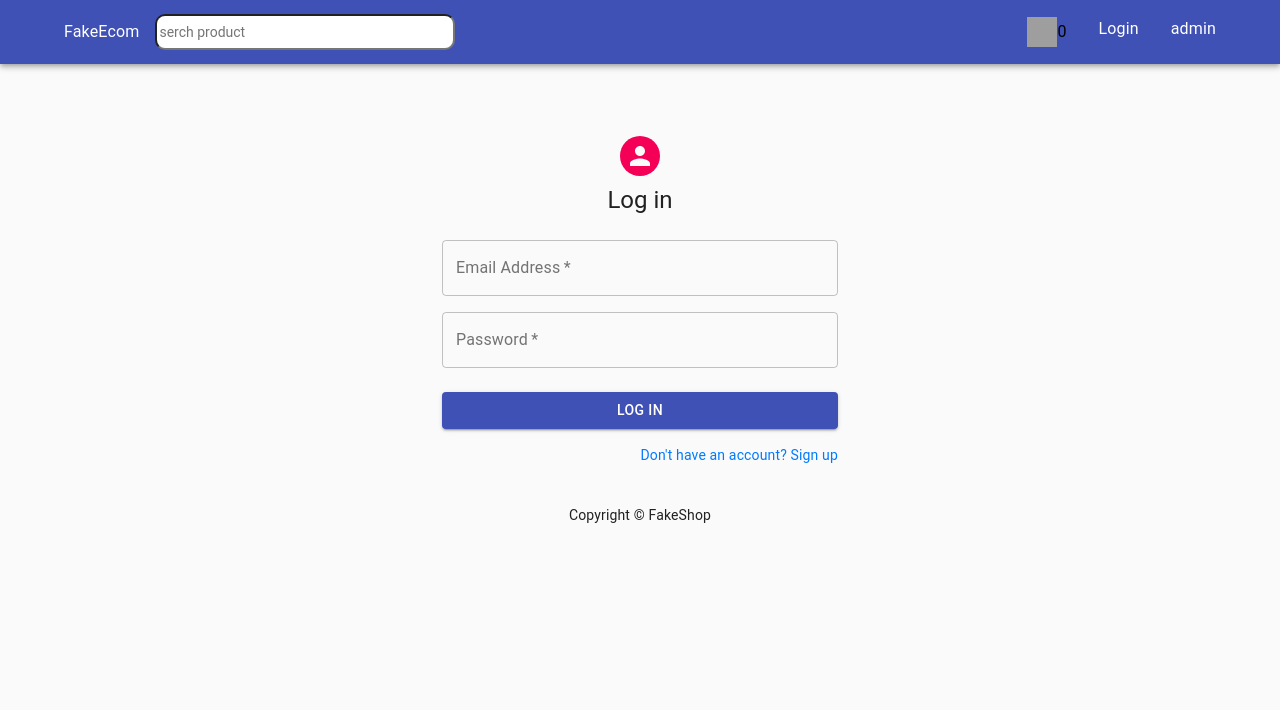
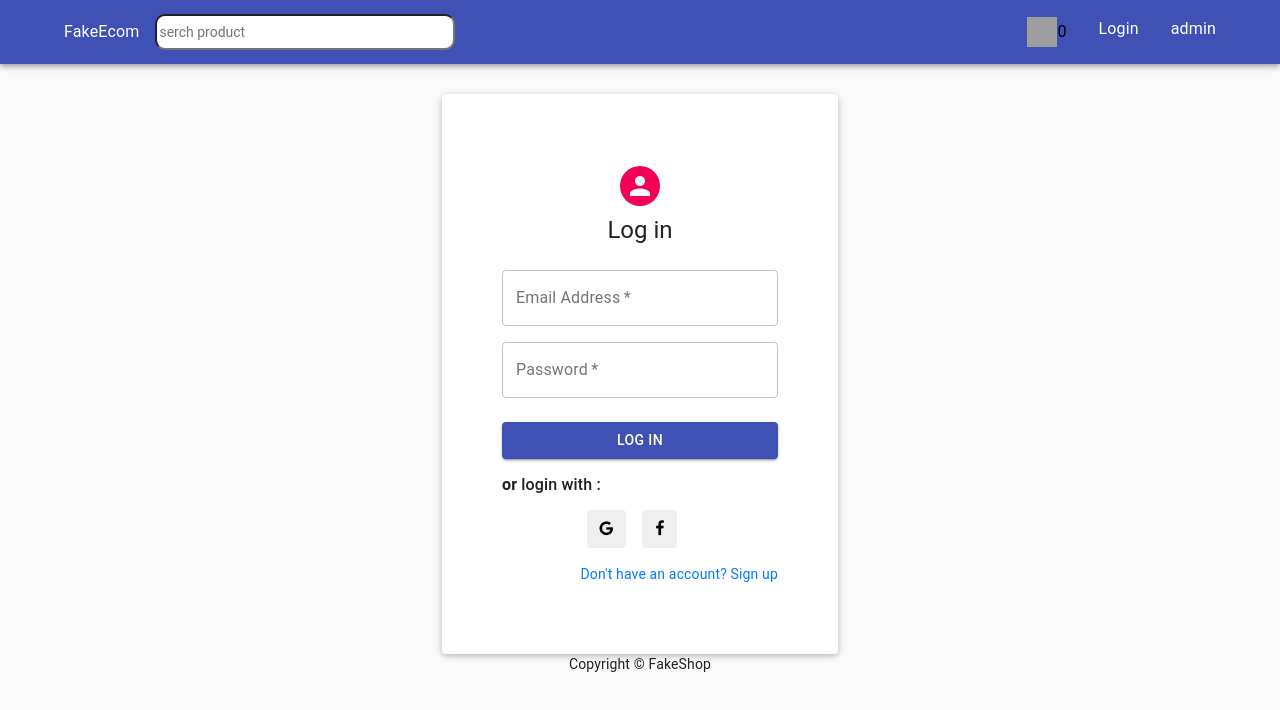
Before and after one commit to Atik1000/Ecom-react-redux, a React (Create React App) app: page /login in a window 1280 px wide. Shown: the top 710 px of the page. Built offline with nearby package versions, Linux system fonts and the light colour scheme; grey boxes are pictures that could not be loaded.

Commit message:
admin panel setup

```diff
--- a/package.json
+++ b/package.json
@@ -8,6 +8,8 @@
     "@testing-library/react": "^11.1.0",
     "@testing-library/user-event": "^12.1.10",
     "axios": "^0.21.1",
+    "formik": "^2.2.6",
+    "mdbreact": "^5.0.2",
     "node-sass": "^5.0.0",
     "react": "^16.14.0",
     "react-dom": "^16.14.0",
@@ -19,7 +21,8 @@
     "redux": "^4.0.5",
     "redux-thunk": "^2.3.0",
     "styled-components": "^5.2.3",
-    "web-vitals": "^1.0.1"
+    "web-vitals": "^1.0.1",
+    "yap": "^0.0.2"
   },
   "scripts": {
     "start": "react-scripts start",
--- a/public/index.html
+++ b/public/index.html
@@ -12,7 +12,7 @@
     <link rel="apple-touch-icon" href="%PUBLIC_URL%/logo192.png" />
 
     <link rel="manifest" href="%PUBLIC_URL%/manifest.json" />
-    <link rel="stylesheet" href="https://cdnjs.cloudflare.com/ajax/libs/font-awesome/5.15.3/css/all.min.css" integrity="sha512-iBBXm8fW90+nuLcSKlbmrPcLa0OT92xO1BIsZ+ywDWZCvqsWgccV3gFoRBv0z+8dLJgyAHIhR35VZc2oM/gI1w==" crossorigin="anonymous" />
+    <link rel="stylesheet" href="https://cdnjs.cloudflare.com/ajax/libs/font-awesome/4.7.0/css/font-awesome.min.css">
     <link rel="stylesheet" href="https://maxcdn.bootstrapcdn.com/bootstrap/4.0.0/css/bootstrap.min.css" integrity="sha384-Gn5384xqQ1aoWXA+058RXPxPg6fy4IWvTNh0E263XmFcJlSAwiGgFAW/dAiS6JXm" crossorigin="anonymous">
 
     <title>Ecom</title>
--- a/src/PrivateRoute.js
+++ b/src/PrivateRoute.js
@@ -2,7 +2,7 @@ import React from 'react';
 import {Route,Redirect} from 'react-router-dom';
 
 const PrivateRoute = ({children,...rest}) => {
-    const isauth =false
+    const isauth =true
     return (
         <Route {...rest} render={()=>isauth?(children):(<Redirect to={'/'}/>)}/>
 
--- /dev/null
+++ b/src/admin/admin.scss
@@ -0,0 +1,48 @@
+::-webkit-scrollbar{
+    width: 5px;
+    height: 6px;
+}
+::-webkit-scrollbar-track{
+    box-shadow: inset 0 0 5px #a5aaad;
+}
+::-webkit-slider-thumb{
+    background-color: #3ea175;
+    border-radius: 10px;
+}
+::-webkit-slider-thumb:hover{
+    background: #a5aaad;
+}
+// *{
+//     margin: 0 i !important;
+//     padding: 0 !important;
+// }
+.text-primary-p{
+    color: #a5aaad;
+    font-size: 14px;
+    font-weight: 700;
+}
+.text-title{
+    color:#2e4a66
+}
+.text-lightblue{
+    color: #469cac;
+}
+.text-red{
+    color:#cc3d38;
+}
+.text-yellow{
+    color: #a98921;
+}
+.text-green{
+    color: #3b9668;
+}
+.conatainer{
+    display: grid;
+    height: 100vh;
+    grid-template-columns: .8fr 1fr 1fr 1fr;
+    grid-template-rows: .2fr 3fr;
+    grid-template-areas:
+    "sidebar nav nav nav"
+    "sidebar main main main"
+    ;
+}
--- a/src/admin/index.jsx
+++ b/src/admin/index.jsx
@@ -1,8 +1,20 @@
 import React from 'react';
+import { useState } from 'react';
+import './admin.scss';
+import Navbar from "../admin/navbar/Navbar"
 
 const Admin = () => {
+    const [sidebarOpen,setSidebarOpen]=useState(false);
+
+    const openSidebar=()=>{
+        setSidebarOpen(true)
+    }
+    const closeSidebar=()=>{
+        setSidebarOpen(false)
+    }
     return (
-        <div>
+        <div className="container">
+            <Navbar sidebarOpen={sidebarOpen} openSidebar={openSidebar}/>
             <h1>This is admin pannel</h1>
         </div>
     );
--- /dev/null
+++ b/src/admin/navbar/Navbar.jsx
@@ -0,0 +1,28 @@
+import React from 'react';
+import "./Navbar.scss";
+
+const Navbar = ({openSidebar,sidebarOpen}) => {
+    return (
+        <div className="navbar">
+            <div className="nav_icon" onClick={()=>openSidebar()}>
+                <i className="fa fa-bars"></i>
+            </div>
+            <div className="navbar_left">
+                <a href="#">Subscribes</a>
+                <a href="#">Video management</a>
+                <a className="active_link" href="#">Admin</a>
+            </div>
+            <div className="navbar_right">
+                <a href="#">
+                    <i className="fa fa-search"></i>
+                </a>
+                <a href="#">
+                    <i className="fa fa-clock-o"></i>
+                </a>
+
+            </div>
+        </div>
+    );
+};
+
+export default Navbar;
--- /dev/null
+++ b/src/admin/navbar/Navbar.scss
@@ -0,0 +1,45 @@
+.navbar{
+    background: #fff;
+    grid-area:nav;
+    height: 60px;
+    display: flex;
+    align-items: center;
+    justify-content: space-between;
+    padding: 0 30px 0  30px;
+    border-bottom: 1px solid #000;
+}
+.nav_icon{
+    // display: none;
+    i{
+        font-size: 26px;
+        color: #a5aaad;
+    }
+}
+.navbar_left{
+    a{
+        margin-right: 30px;
+        text-decoration: none;
+        color: #a5aaad;
+        font-size: 15px;
+        font-weight: 700;
+    }
+    .active_link{
+        color: #265acc;
+    }
+}
+.navbar_right{
+    display: flex;
+    justify-content: center;
+    align-items: center;
+    a{
+        margin-left: 20px;
+        text-decoration: none;
+        i{
+            color: #a5aaad;
+            font-size: 16px;
+            border-radius: 50px;
+            background: #fff;
+            box-shadow: 2px 2px 5px #d9d9d9 -2px -2px 5px #fff;
+        }
+    }
+}
--- a/src/components/auth/LoginForm.jsx
+++ b/src/components/auth/LoginForm.jsx
@@ -9,9 +9,11 @@ import {
   makeStyles,
   Button,
   TextField,
+  Card,
+} from "@material-ui/core";
+import { Link } from "react-router-dom";
 
-} from "@material-ui/core";
-import {Link} from 'react-router-dom'
+import { MDBContainer, MDBRow, MDBCol,  MDBCardBody, MDBInput, MDBBtn, MDBIcon, MDBModalFooter } from 'mdbreact';
 const useStyles = makeStyles((theme) => ({
   paper: {
     marginTop: theme.spacing(8),
@@ -35,8 +37,17 @@ const LogIn = () => {
   const classes = useStyles();
 
   return (
-
     <Container component="main" maxWidth="xs">
+      <Card
+        style={{
+          boxShadow:
+            "0 2px 5px 0 rgb(0 0 0 / 16%), 0 2px 10px 0 rgb(0 0 0 / 12%)",
+          paddingLeft: "60px",
+          paddingRight: "60px",
+          marginTop: "30px",
+          paddingBottom: "30px",
+        }}
+      >
         <CssBaseline />
         <div className={classes.paper}>
           <Avatar className={classes.avatar}></Avatar>
@@ -45,7 +56,6 @@ const LogIn = () => {
           </Typography>
           <form className={classes.form} noValidate>
             <Grid container spacing={2}>
-
               <Grid item xs={12}>
                 <TextField
                   variant="outlined"
@@ -79,20 +89,41 @@ const LogIn = () => {
             >
               Log In
             </Button>
+            <Grid item xs={10}>
+              <h6>
+                <strong>or</strong> login with :
+              </h6>
+            </Grid>
+            <div className="row my-3 d-flex justify-content-center">
+                <MDBBtn
+                  type="button"
+                  color="white"
+                  rounded
+                  className="mr-md-3 z-depth-1a"
+                >
+                 <i className='fa fa-google'></i>
+                </MDBBtn>
+                <MDBBtn
+                  type="button"
+                  color="white"
+                  rounded
+                  className="mr-md-3 z-depth-1a"
+                >
+                 <i className='fa fa-facebook'></i>
+                </MDBBtn>
+
+              </div>
+
             <Grid container justify="flex-end">
               <Grid item>
-              <Link to="/signup" >
-                Don't have an account? Sign up
-              </Link>
+                <Link to="/signup">Don't have an account? Sign up</Link>
               </Grid>
             </Grid>
           </form>
         </div>
-      <Box mt={5}>
-
-      </Box>
+        <Box mt={5}></Box>
+      </Card>
     </Container>
-
   );
 };
 
--- a/src/components/auth/SignUp.jsx
+++ b/src/components/auth/SignUp.jsx
@@ -9,6 +9,7 @@ import {
   makeStyles,
   Button,
   TextField,
+  Card
 } from "@material-ui/core";
 import { Link as RouteLink } from "react-router-dom";
 const useStyles = makeStyles((theme) => ({
@@ -36,6 +37,16 @@ const SignUp = () => {
   return (
 
     <Container component="main" maxWidth="xs">
+       <Card
+        style={{
+          boxShadow:
+            "0 2px 5px 0 rgb(0 0 0 / 16%), 0 2px 10px 0 rgb(0 0 0 / 12%)",
+          paddingLeft: "50px",
+          paddingRight: "50px",
+          marginTop: "30px",
+          paddingBottom: "30px",
+        }}
+      >
       <CssBaseline />
       <div className={classes.paper}>
         <Avatar className={classes.avatar}></Avatar>
@@ -110,6 +121,7 @@ const SignUp = () => {
         </form>
       </div>
       <Box mt={5}></Box>
+      </Card>
     </Container>
 
   );
```
Also changed, not shown: 1 other file (tests, documents, lock files or other folders). Lines whose indentation alone changed are shown as unchanged.
